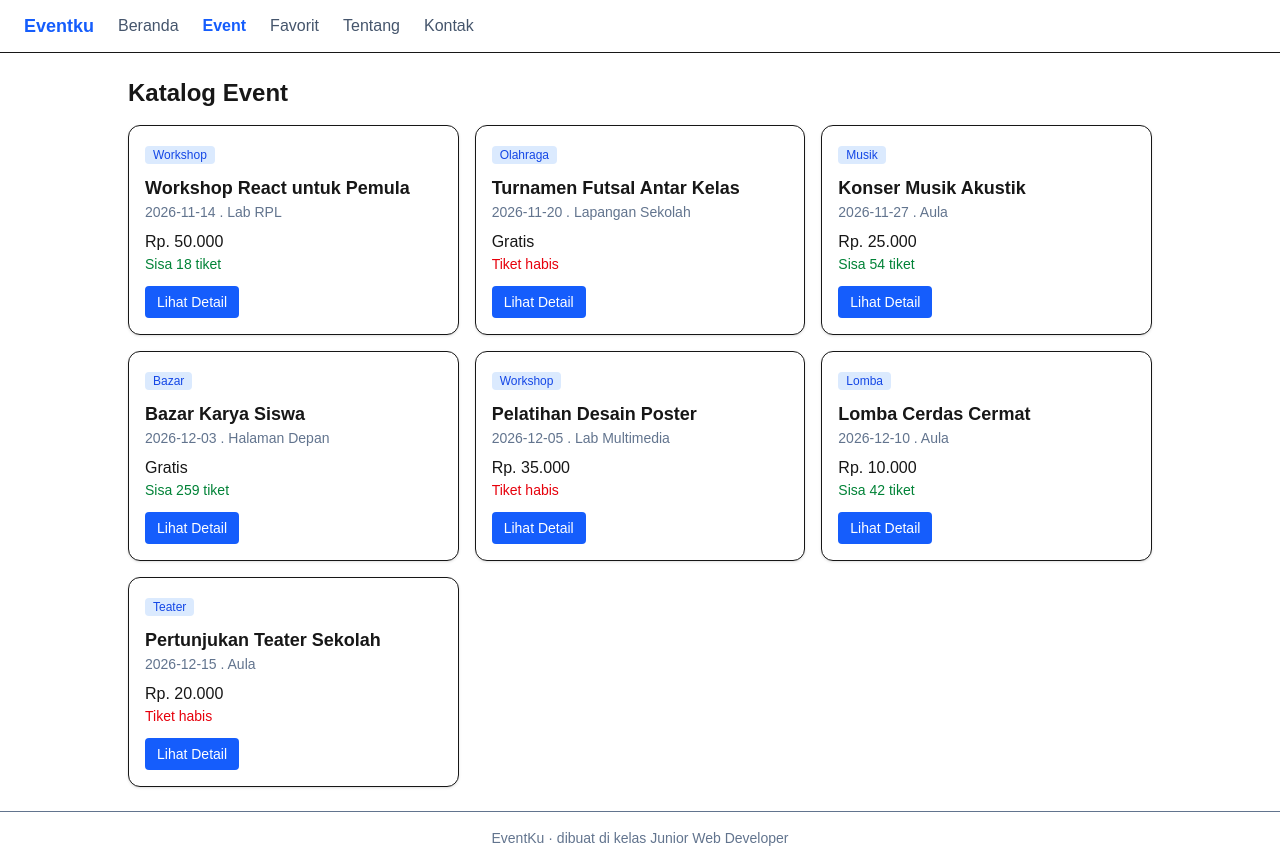
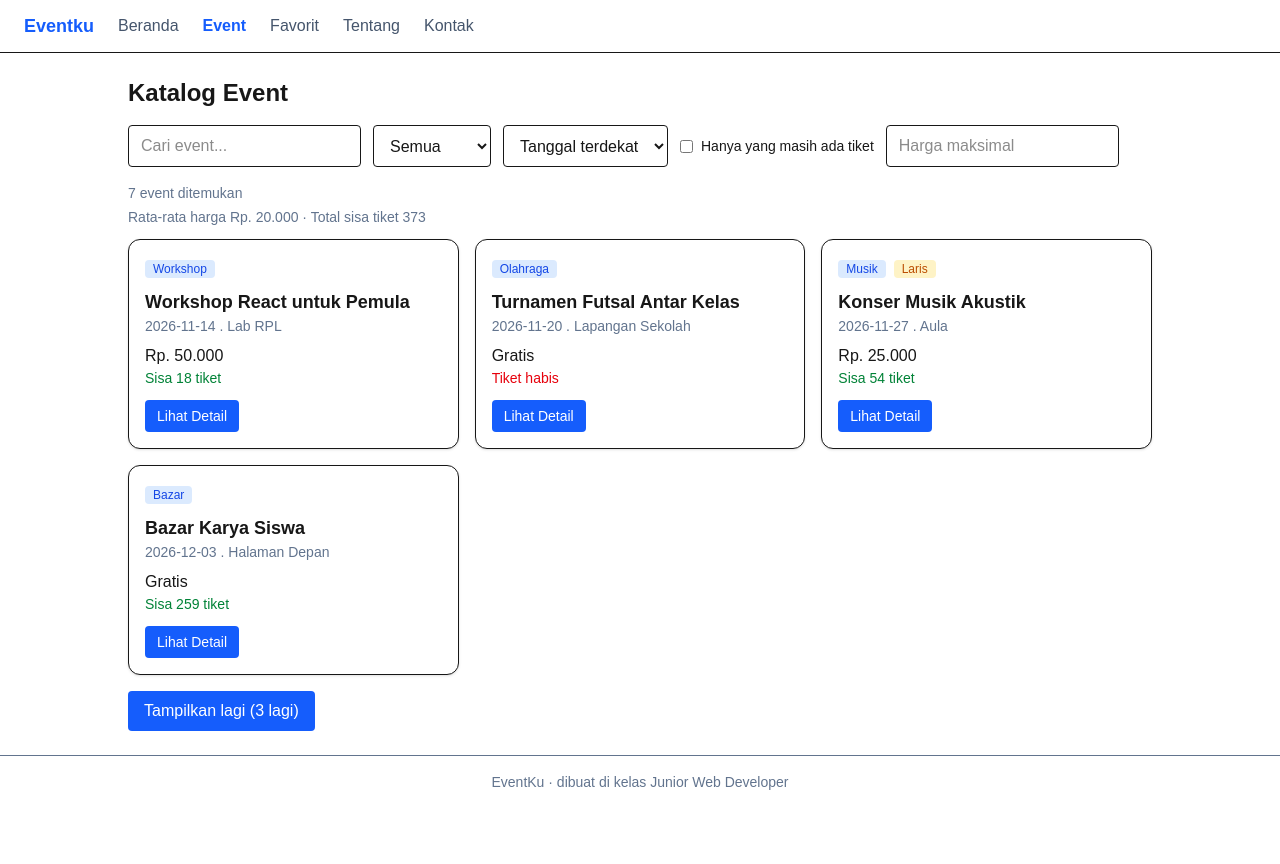
Before and after one commit to elpyraramadhani-web/Latihan1_next.js, a Next.js app: page /event in a window 1280 px wide. After the commit the page ends 808 px from the top, so only its background shows below. Built offline with nearby package versions, Linux system fonts and the light colour scheme.

Commit message:
Urutkan dan beri label

```diff
--- /dev/null
+++ b/app/api/events/[id]/route.ts
@@ -0,0 +1,14 @@
+import { events } from "@/data/events";
+
+export async function GET(
+  _request: Request,
+  ctx: RouteContext<"/api/events/[id]">
+) {
+  const { id } = await ctx.params;
+  const event = events.find((e) => e.id === Number(id));
+
+  if (!event) {
+    return Response.json({ pesan: "Event tidak ditemukan" }, { status: 404 });
+  }
+  return Response.json(event);
+}
--- a/app/event/[id]/page.tsx
+++ b/app/event/[id]/page.tsx
@@ -2,6 +2,8 @@ import { notFound } from "next/navigation";
 import {events, rupiah} from "@/data/events";
 import FormPesan from "@/components/FromPesan";
 import TombolFavorit from "@/components/TombolFavorit";
+import Link from "next/link";
+
 
 export default async function Detail({params}: PageProps<"/event/[id]">) {
     const { id } = await params;
@@ -9,19 +11,45 @@ export default async function Detail({params}: PageProps<"/event/[id]">) {
     if (!event) notFound();
 
     const sisa = event.kuota - event.terisi;
-    return(
+
+     const terkait = events.filter(
+        (e) => e.kategori === event.kategori && e.id !== event.id
+    );
+
+    return (
         <article className="rounded-xl border bg-white p-6">
-            <span className="Rounded bf-blue-100 px-2 py-0.5 text-xs text-blue-700">
+        <span className="rounded bg-blue-100 px-2 py-0.5 text-xs text-blue-700">
             {event.kategori}
         </span>
         <h1 className="mt-2 text-3xl font-bold">{event.judul}</h1>
         <p className="mt-1 text-slate-500">
-                {event.tanggal} . {event.lokasi}
+            {event.tanggal} · {event.lokasi}
         </p>
-            < p className="mt-4 text-xl font-semibold">{rupiah(event.harga)}</p>
-            <p className="text-sm text-slate-600">Sisa {sisa} dari {event.kuota} tiket</p>
+        <p className="mt-4 text-xl font-semibold">{rupiah(event.harga)}</p>
+        <p className="text-sm text-slate-600">
+            Sisa {sisa} dari {event.kuota} tiket
+        </p>
         <TombolFavorit id={event.id} />
         <FormPesan event={event} />
+        <section className="mt-8">
+            <h2 className="mb-2 text-xl font-semibold">Event terkait</h2>
+            {terkait.length === 0 ? (
+            <p className="text-slate-500">Belum ada event terkait.</p>
+            ) : (
+            <ul className="list-disc pl-5">
+                {terkait.map((e) => (
+                <li key={e.id}>
+                    <Link
+                    href={`/event/${e.id}`}
+                    className="text-blue-600 hover:underline"
+                    >
+                    {e.judul}
+                    </Link>
+                </li>
+                ))}
+            </ul>
+            )}
+        </section>
         </article>
-    )
+    );
 }
--- a/app/event/page.tsx
+++ b/app/event/page.tsx
@@ -1,15 +1,11 @@
 import {events} from "@/data/events";
-import KartuEvent from "@/components/KartuEvent";
+import KatalogInteraktif from "@/components/KatalogInteraktif";
 
 export default function Katalog() {
     return (
         <div>
-            <h1 className="mb-4 text-2xl font-bold">Katalog Event</h1>
-            <div className="grid gap-4 sm:grid-cols-2 lg:grid-cols-3">
-                {events.map((e) => (
-                    <KartuEvent key={e.id} event={e} />
-                ))}
-            </div>
+        <h1 className="mb-4 text-2xl font-bold"> Katalog Event</h1>
+                <KatalogInteraktif  events={events}/>
         </div>
     );
 }
--- a/components/KartuEvent.tsx
+++ b/components/KartuEvent.tsx
@@ -1,11 +1,15 @@
 import Link from "next/link";
 import {rupiah, type Event } from "@/data/events";
 
-export default function KartuEvent({event}: {event: Event})  {
+export default function KartuEvent({event}: {event:Event}) {
     const sisa = event.kuota - event.terisi;
+    const laris = sisa > 0 && event.terisi / event.kuota >= 0.5;
     return (
         <div className="rounded-xl border bg-white p-4 shadow-sm">
             <span className="rounded bg-blue-100 px-2 py-0.5 text-xs text-blue-700">{event.kategori}</span>
+            {laris && (
+                <span className="ml-2 rounded bg-amber-100 px-2 py-0.5 text-xs font-medium text-amber-700">Laris</span>
+            )}
             <h3 className="mt-2 text-lg font-semibold"> {event.judul}</h3>
             <p className="text-sm text-slate-500">
                 {event.tanggal} . {event.lokasi}
--- a/components/KatalogInteraktif.tsx
+++ b/components/KatalogInteraktif.tsx
@@ -1,55 +1,101 @@
 "use client";
-import {useState} from "react";
-import type { Event } from "@/data/events";
+import { useState, useEffect } from "react";
+import {rupiah, type Event } from "@/data/events";
 import KartuEvent from "./KartuEvent";
+import KontrolKatalog from "./KontrolKatalog";
 
-export default function KatalogInteraktif({events}: {events: Event[]}) {
+export default function KatalogInteraktif({ events }: { events: Event[] }) {
   const [cari, setCari] = useState("");
   const [kategori, setKategori] = useState("Semua");
-    const [HanyaTersedia, setHanyaTersedia] = useState(false);
+  const [urut, setUrut] = useState("tanggal");
+  const [jumlah, setJumlah] = useState(4);
+  const [hanyaTiket, setHanyaTiket] = useState(false);
+  const [hargaMaks, setHargaMaks] = useState("");
+
+  useEffect(() => {
+    const tersimpan = localStorage.getItem("urut");
+    // eslint-disable-next-line react-hooks/set-state-in-effect
+    if (tersimpan) setUrut(tersimpan);
+  }, []);
+
+  const ubahCari = (v: string) => { setCari(v); setJumlah(4); };
+  const ubahKategori = (v: string) => { setKategori(v); setJumlah(4); };
+  const ubahUrut = (v: string) => {
+    setUrut(v);
+    setJumlah(4);
+    localStorage.setItem("urut", v);
+  };
+  const ubahHanyaTiket = (v: boolean) => { setHanyaTiket(v); setJumlah(4); };
+  const ubahHargaMaks = (v: string) => { setHargaMaks(v); setJumlah(4); };
+
 
   const daftarKategori = ["Semua", ...new Set(events.map((e) => e.kategori))];
   const hasil = events.filter(
     (e) =>
       e.judul.toLowerCase().includes(cari.toLowerCase()) &&
       (kategori === "Semua" || e.kategori === kategori) &&
-            (!HanyaTersedia || e.kuota > e.terisi)
+      (!hanyaTiket || e.kuota - e.terisi > 0) &&
+      (hargaMaks === "" || e.harga <= Number(hargaMaks))
   );
+
+  const tersusun = [...hasil].sort((a, b) => {
+    if (urut === "murah") {
+      return a.harga - b.harga;
+    }
+    if (urut === "mahal") {
+      return b.harga - a.harga;
+    }
+    if (urut === "nama") {
+      return a.judul.localeCompare(b.judul);
+    }
+    return a.tanggal.localeCompare(b.tanggal);
+  });
+
+
+  const totalHarga = tersusun.reduce((total, e) => total + e.harga, 0);
+  const totalSisa = tersusun.reduce((total, e) => total + (e.kuota - e.terisi), 0);
+  const rataHarga =
+    tersusun.length > 0 ? Math.round(totalHarga / tersusun.length) : 0;
+
+  const tampil = tersusun.slice(0, jumlah);
+  const sisaKartu = tersusun.length - tampil.length;
+
     return (
     <div>
-            <div className="mb-4 flex flex-wrap gap-3">
-                <input
-                    value={cari}
-                    onChange={(e) => setCari(e.target.value)}
-                    placeholder="Cari event..."
-                    className="rounded border bg-white px-3 py-2"
+      <KontrolKatalog
+        cari={cari} onCari={ubahCari}
+        kategori={kategori} onKategori={ubahKategori}
+        daftarKategori={daftarKategori}
+        urut={urut} onUrut={ubahUrut}
+        hanyaTiket={hanyaTiket} onHanyaTiket={ubahHanyaTiket}
+        hargaMaks={hargaMaks} onHargaMaks={ubahHargaMaks}
       />
-                <select
-                    value={kategori}
-                    onChange={(e) => setKategori(e.target.value)}
-                    className="rounded border bg-white px-3 py-2"
-                >
-                    {daftarKategori.map((k) => (
-                        <option key={k}>{k}</option>
-                    ))}
-                </select>
-                <label className="flex items-center gap-2">
-                    <input
-                        type="checkbox"
-                        checked={HanyaTersedia}
-                        onChange={(e) => setHanyaTersedia(e.target.checked)}
-                    />
-                    Hanya yang masih ada tiket
-                </label>
-            </div>
-            {hasil.length === 0 ? (
+
+      <p className="mb-1 text-sm text-slate-500">
+        {tersusun.length} event ditemukan
+      </p>
+      <p className="mb-3 text-sm text-slate-500">
+        Rata-rata harga {rupiah(rataHarga)} · Total sisa tiket {totalSisa}
+      </p>
+
+      {tersusun.length === 0 ? (
         <p className="text-slate-500">Tidak ada event yang cocok.</p>
       ) : (
+        <>
           <div className="grid gap-4 sm:grid-cols-2 lg:grid-cols-3">
-                    {hasil.map((e) => (
+            {tampil.map((e) => (
               <KartuEvent key={e.id} event={e} />
             ))}
           </div>
+          {sisaKartu > 0 && (
+            <button
+              onClick={() => setJumlah(jumlah + 4)}
+              className="mt-4 rounded bg-blue-600 px-4 py-2 text-white hover:bg-blue-700"
+            >
+              Tampilkan lagi ({sisaKartu} lagi)
+            </button>
+          )}
+        </>
       )}
     </div>
   );
--- /dev/null
+++ b/components/KontrolKatalog.tsx
@@ -0,0 +1,67 @@
+type Props = {
+  cari: string;
+  onCari: (nilai: string) => void;
+  kategori: string;
+  onKategori: (nilai: string) => void;
+  daftarKategori: string[];
+  urut: string;
+  onUrut: (nilai: string) => void;
+  hanyaTiket: boolean;
+  onHanyaTiket: (nilai: boolean) => void;
+  hargaMaks: string;
+  onHargaMaks: (nilai: string) => void;
+};
+
+export default function KontrolKatalog({
+  cari, onCari,
+  kategori, onKategori, daftarKategori,
+  urut, onUrut,
+  hanyaTiket, onHanyaTiket,
+  hargaMaks, onHargaMaks,
+}: Props) {
+  return (
+    <div className="mb-4 flex flex-wrap gap-3">
+      <input
+        value={cari}
+        onChange={(e) => onCari(e.target.value)}
+        placeholder="Cari event..."
+        className="rounded border bg-white px-3 py-2"
+      />
+      <select
+        value={kategori}
+        onChange={(e) => onKategori(e.target.value)}
+        className="rounded border bg-white px-3 py-2"
+      >
+        {daftarKategori.map((k) => (
+          <option key={k}>{k}</option>
+        ))}
+      </select>
+      <select
+        value={urut}
+        onChange={(e) => onUrut(e.target.value)}
+        className="rounded border bg-white px-3 py-2"
+      >
+        <option value="tanggal">Tanggal terdekat</option>
+        <option value="murah">Harga termurah</option>
+        <option value="mahal">Harga termahal</option>
+        <option value="nama">Nama A-Z</option>
+      </select>
+      <label className="flex items-center gap-2 text-sm">
+        <input
+          type="checkbox"
+          checked={hanyaTiket}
+          onChange={(e) => onHanyaTiket(e.target.checked)}
+        />
+        Hanya yang masih ada tiket
+      </label>
+      <input
+        type="number"
+        min="0"
+        value={hargaMaks}
+        onChange={(e) => onHargaMaks(e.target.value)}
+        placeholder="Harga maksimal"
+        className="rounded border bg-white px-3 py-2"
+      />
+    </div>
+  );
+}
```
Lines whose indentation alone changed are shown as unchanged.
